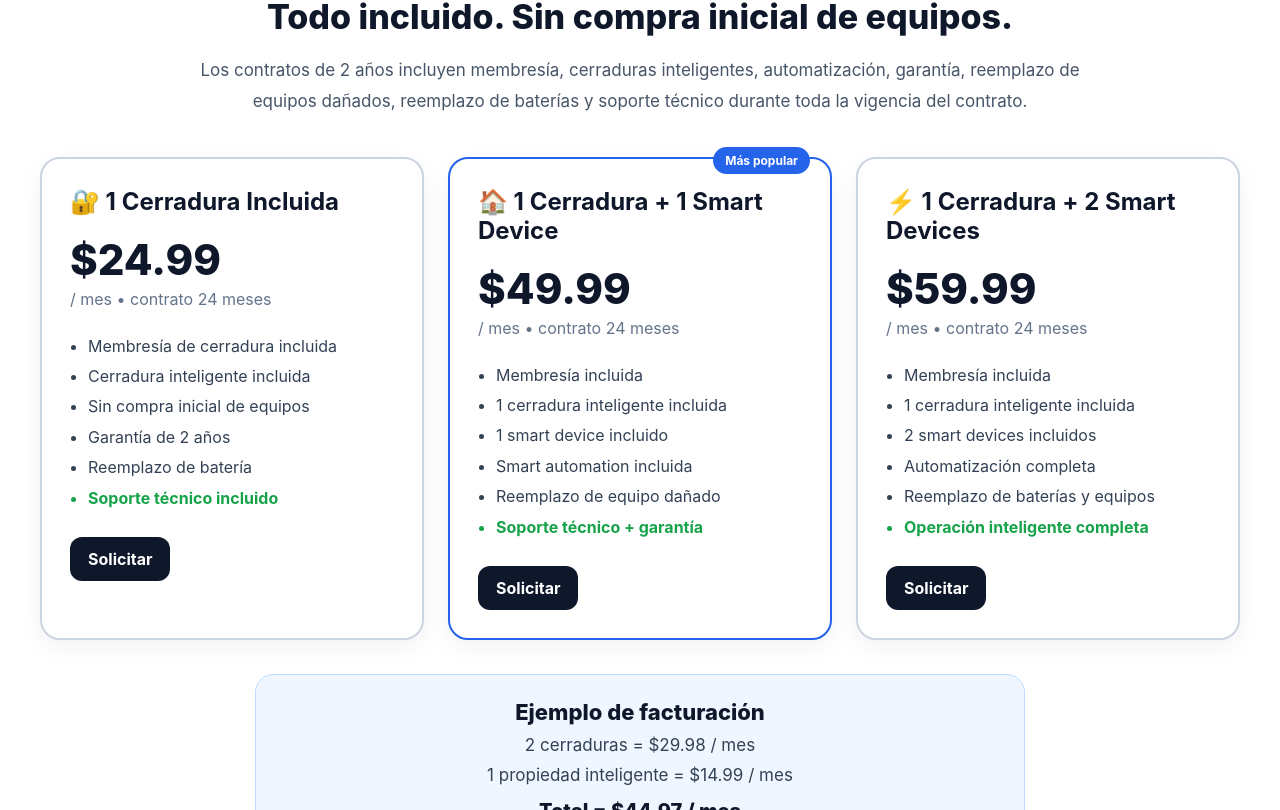
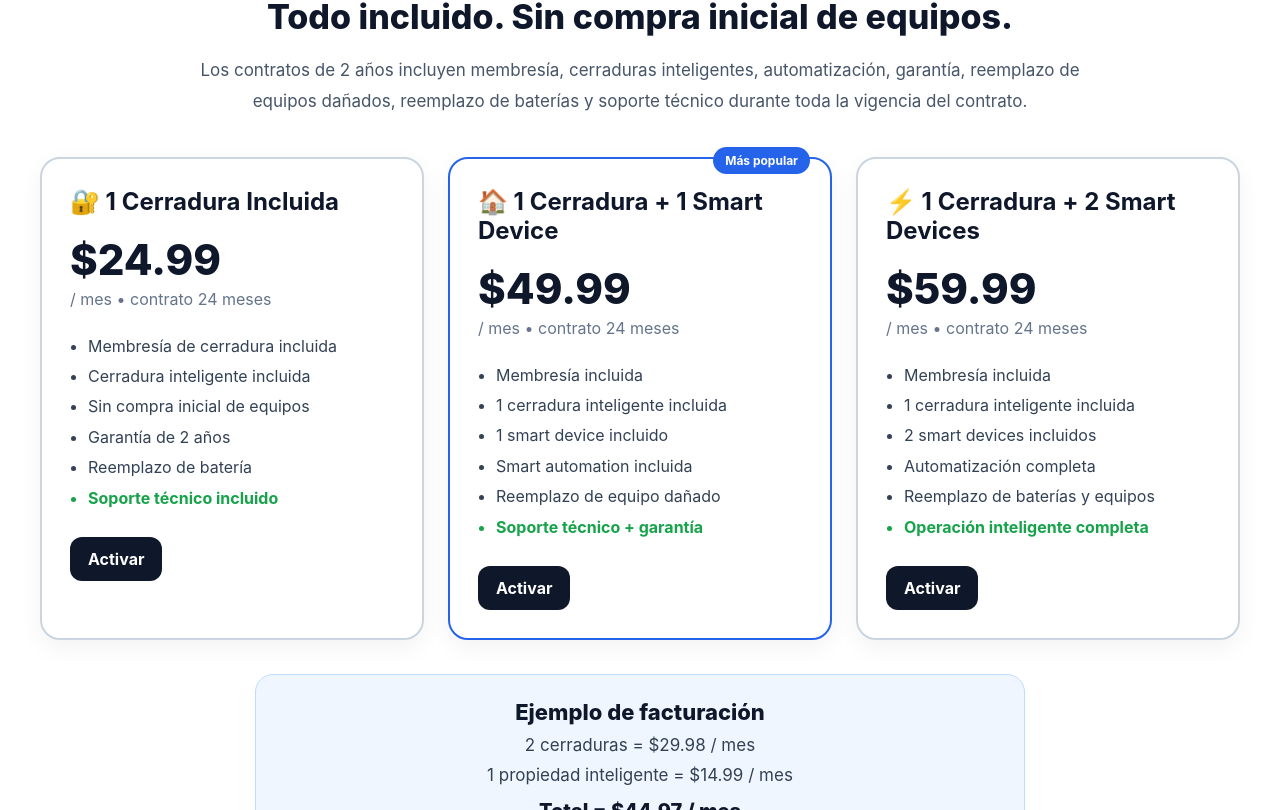
Before and after one commit to freddiefernandezmaysonet-netizen/pin-go-dashboard, a React (Vite) app: page /home in a window 1280 px wide. Shown: the part 3065-3875 px from the top of the page. Built offline with nearby package versions, Linux system fonts and the light colour scheme; no server answers.

Commit message:
update landing pricing memberships

```diff
--- a/src/pages/LandingPage.tsx
+++ b/src/pages/LandingPage.tsx
@@ -60,7 +60,7 @@ export default function LandingPage() {
           pricingLocksFeature3: "Check-in / check-out automático",
           pricingLocksFeature4: "Integración con PMS",
           pricingLocksFeature5: "Reduce llamadas de huéspedes",
-          pricingLocksCta: "Comenzar",
+          pricingLocksCta: "Activar",
 
           pricingSmartTitle: "🤖 Smart Automation",
           pricingSmartPrice: "$14.99",
@@ -570,7 +570,7 @@ export default function LandingPage() {
         </ul>
 
         <Link to="/signup" style={styles.cardButton}>
-          {lang === "es" ? "Solicitar" : "Request"}
+          {lang === "es" ? "Activar" : "Request"}
         </Link>
       </div>
 
@@ -650,7 +650,7 @@ export default function LandingPage() {
         </ul>
 
         <Link to="/signup" style={styles.cardButton}>
-          {lang === "es" ? "Solicitar" : "Request"}
+          {lang === "es" ? "Activar" : "Request"}
         </Link>
       </div>
 
@@ -713,7 +713,7 @@ export default function LandingPage() {
         </ul>
 
         <Link to="/signup" style={styles.cardButton}>
-          {lang === "es" ? "Solicitar" : "Request"}
+          {lang === "es" ? "Activar" : "Request"}
         </Link>
       </div>
     </div>
```
